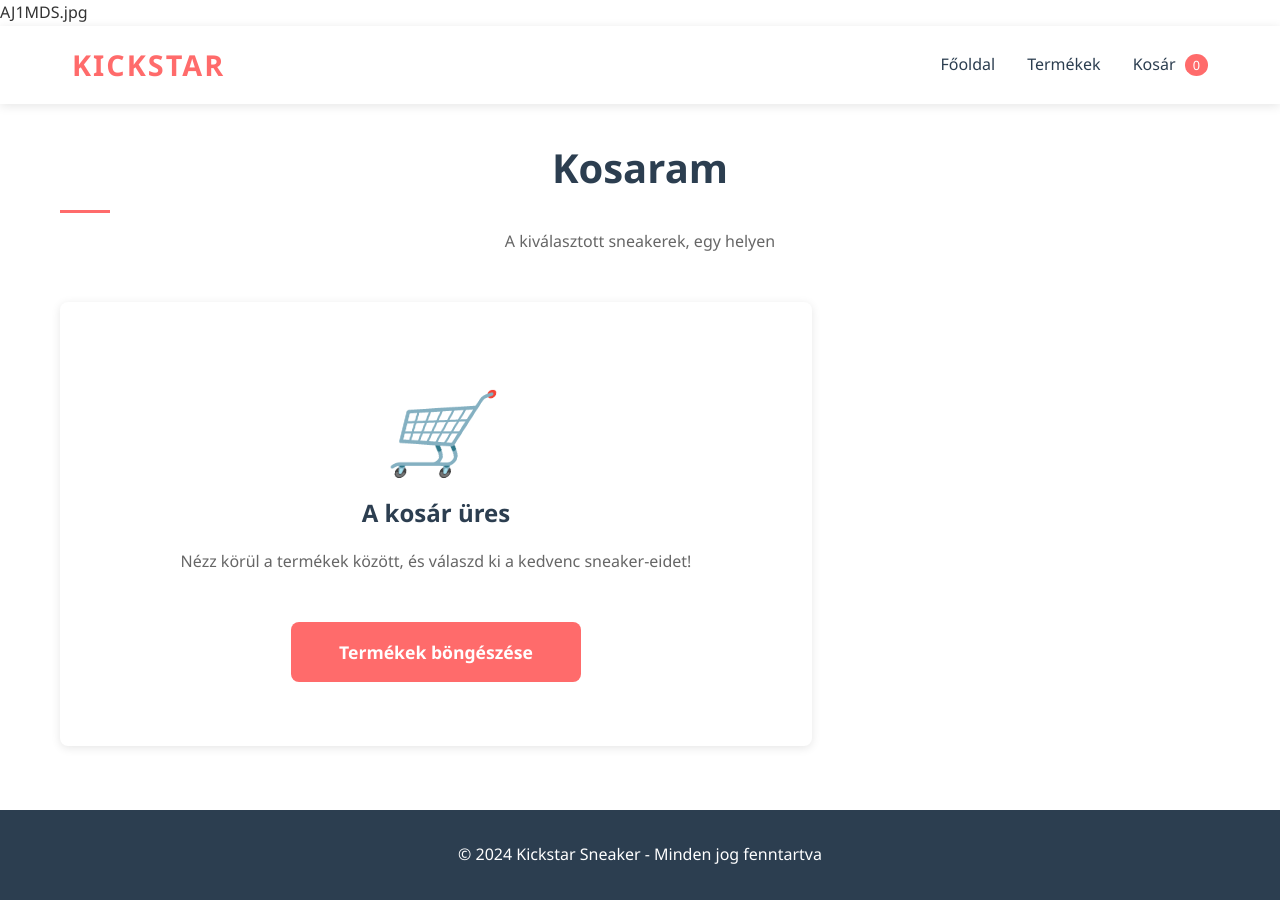
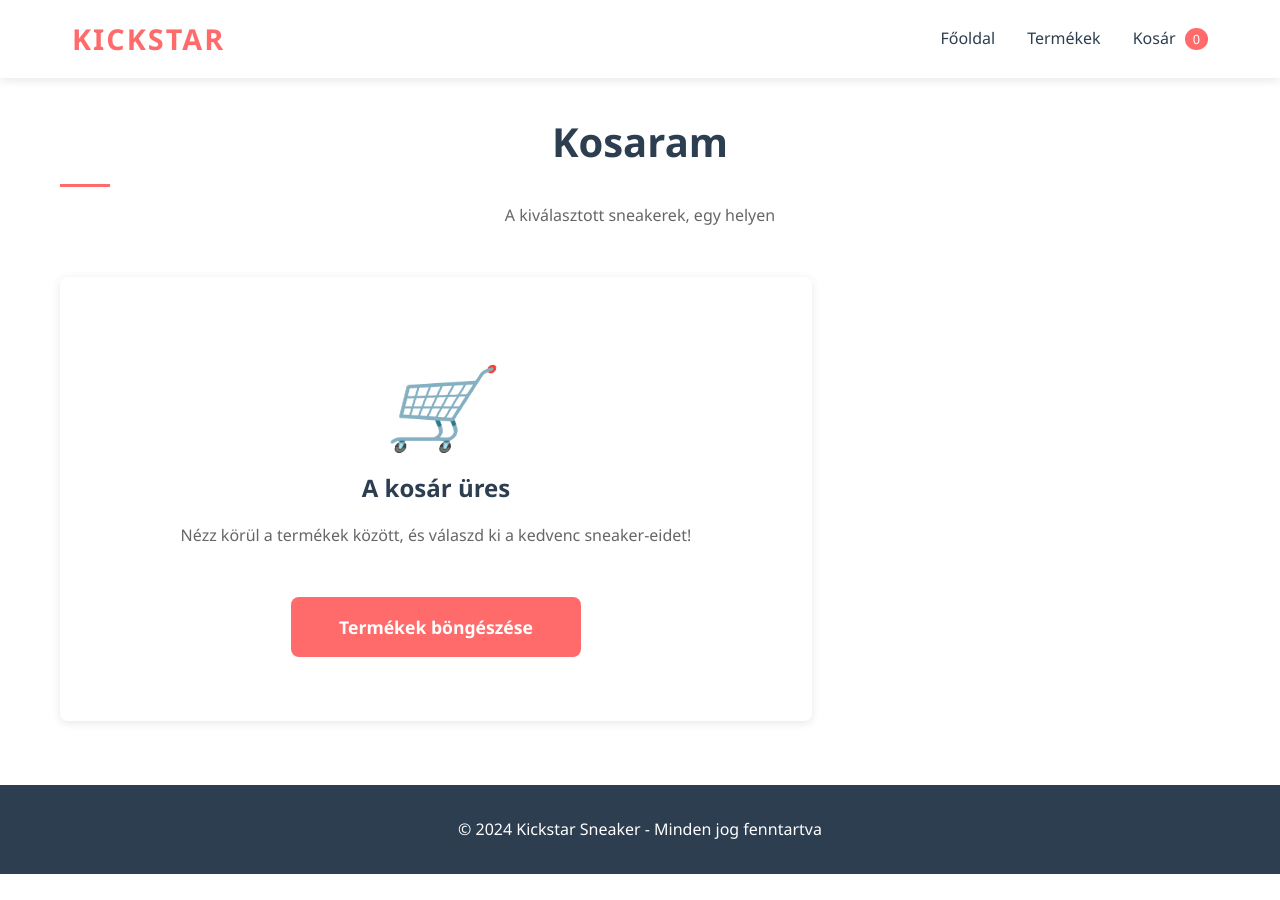
Before and after one commit to Embil22/KickstarWebshop, a PHP site: page /cart.php in a window 1280 px wide. After the commit the page ends 874 px from the top, so only its background shows below. Run offline with PHP 8.4, Linux system fonts and the light colour scheme.

Commit message:
Fix PHP opening tag in cart.php

```diff
--- a/cart.php
+++ b/cart.php
@@ -1,4 +1,4 @@
-AJ1MDS.jpg<?php
+<?php
 session_start();
 require_once 'database.php';
 ?>
```
